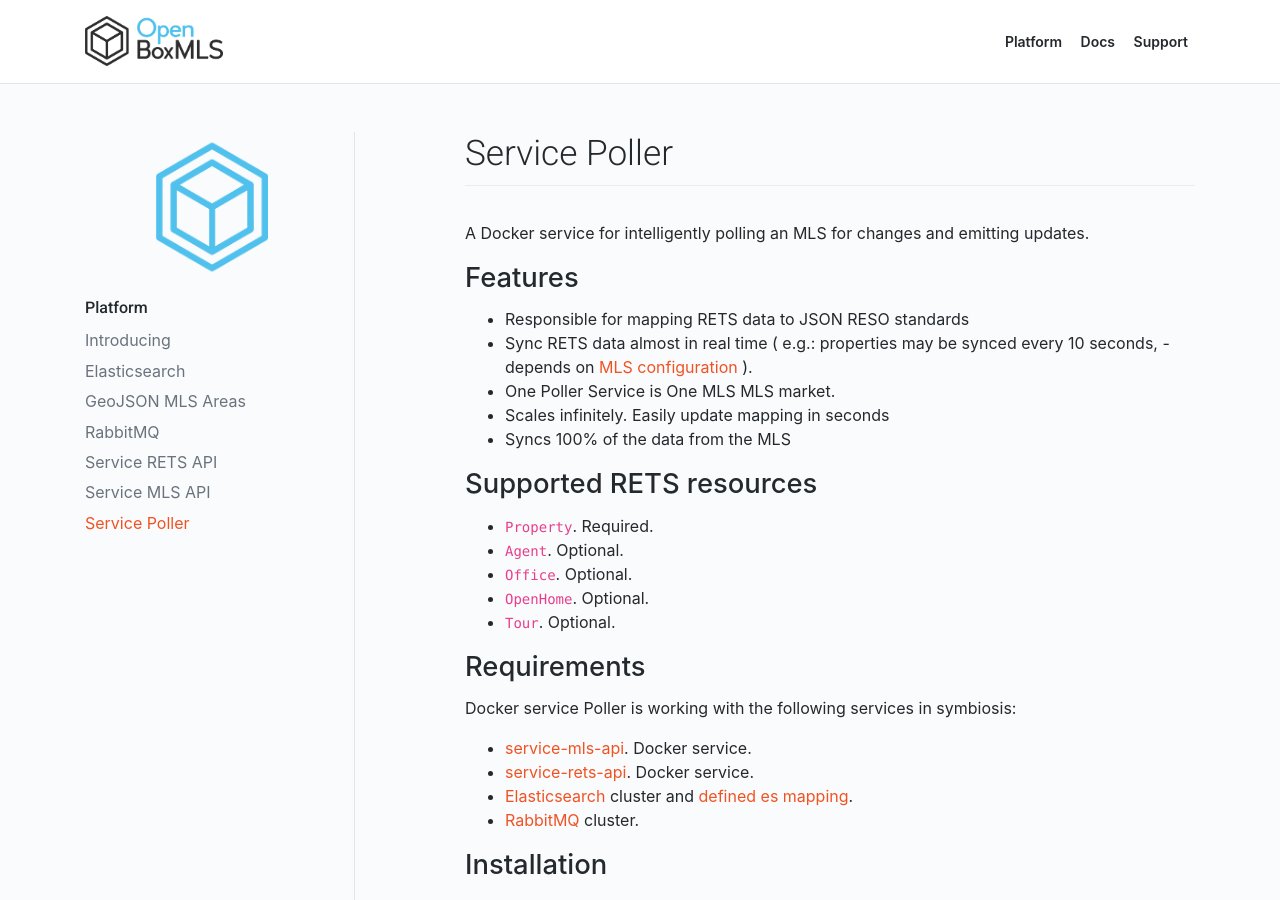
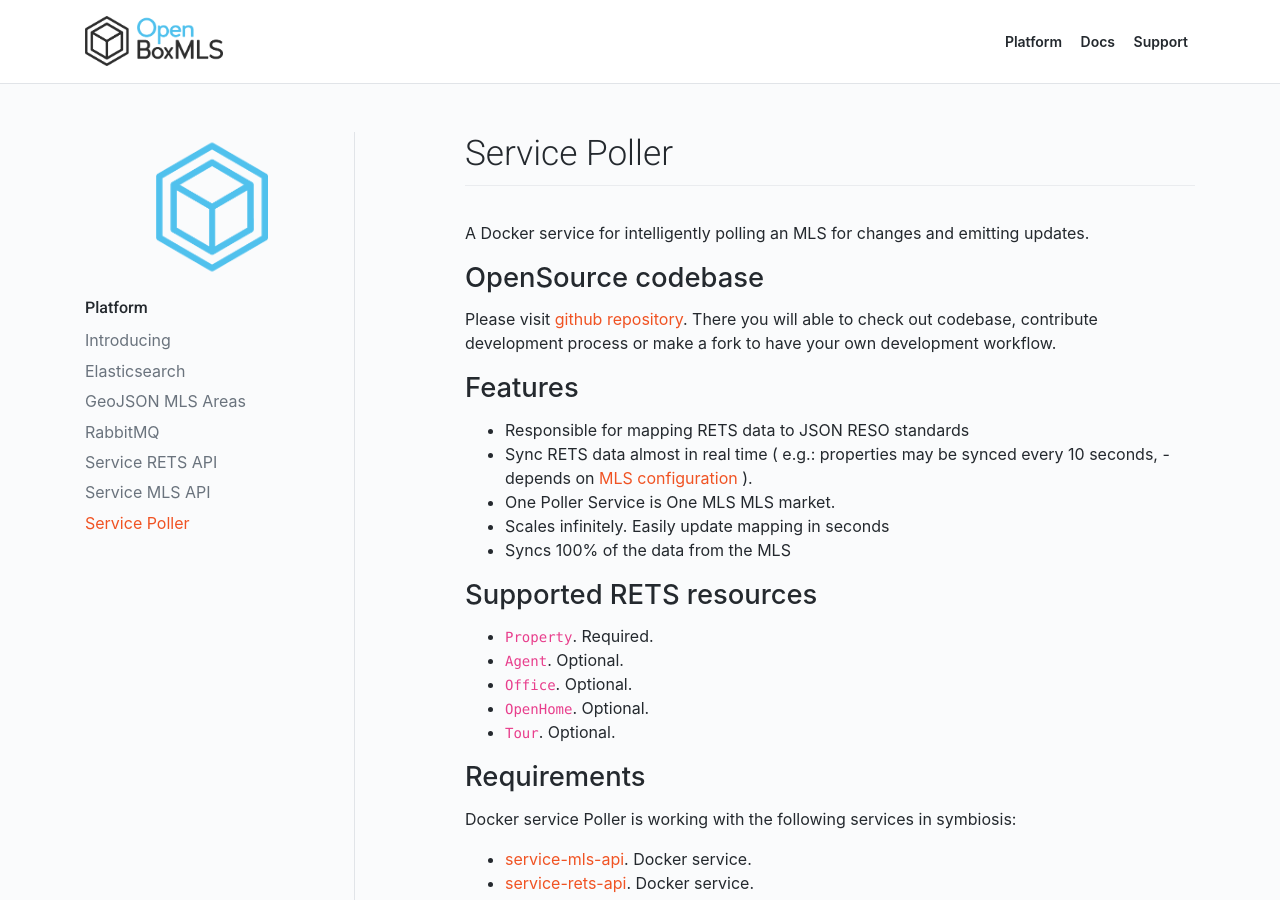
Before and after one commit to boxmls/boxmls.github.io, a Jekyll site: the page built from apps/poller.md, in a window 1280 px wide and 900 px high. Built offline with Jekyll 4.4.1, drawn with Linux system fonts in a browser that asks for light colours; nearby versions of some CDN libraries.

Commit message:
added open source setion to mls-api and poller documents

```diff
--- a/apps/poller.md
+++ b/apps/poller.md
@@ -5,6 +5,11 @@
 ---
 
 A Docker service for intelligently polling an MLS for changes and emitting updates.
+
+## OpenSource codebase
+
+Please visit [github repository](https://github.com/boxmls/service-poller). There you will able to check out codebase, contribute development process
+or make a fork to have your own development workflow.
 
 ## Features
 * Responsible for mapping RETS data to JSON RESO standards
```
Also changed, not shown: apps/mls-api.md (+5 -0 lines).
